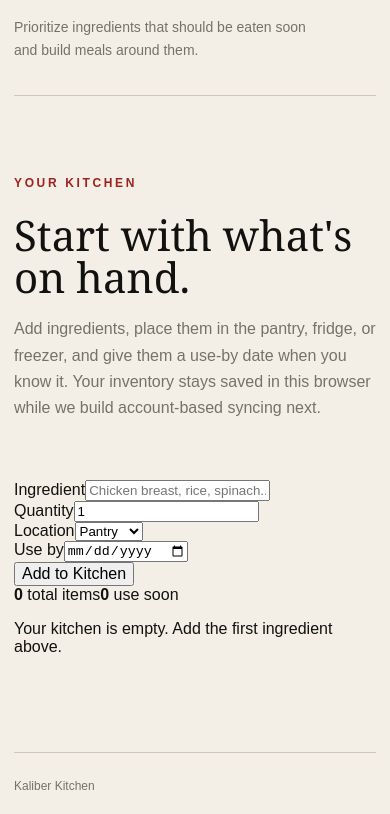
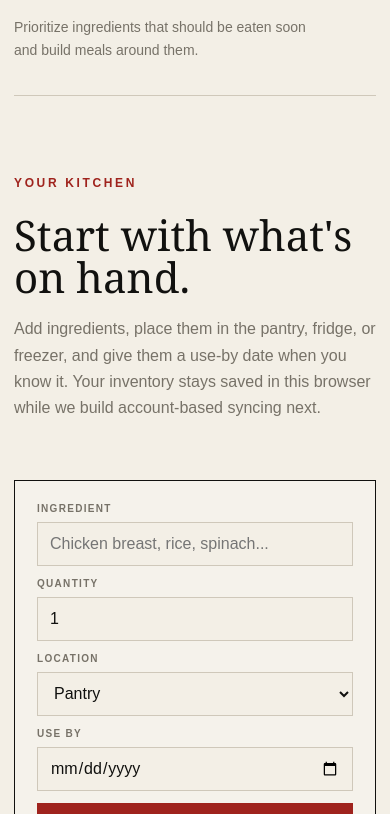
Before and after one commit to Kenneth-Parker/Kaliber-Kitchen, a Next.js app: page / in a window 390 px wide. Shown: the part 1570-2384 px from the top of the page. Built offline with nearby package versions, Linux system fonts and the light colour scheme.

Commit message:
Style interactive kitchen inventory

```diff
--- a/src/app/globals.css
+++ b/src/app/globals.css
@@ -10,7 +10,7 @@
 html { scroll-behavior: smooth; }
 body { margin: 0; background: var(--paper); color: var(--ink); font-family: Arial, Helvetica, sans-serif; }
 a { color: inherit; text-decoration: none; }
-button { font: inherit; }
+button, input, select { font: inherit; }
 .shell { width: min(1180px, calc(100% - 40px)); margin-inline: auto; }
 .nav { min-height: 92px; display: flex; align-items: center; justify-content: space-between; border-bottom: 1px solid var(--line); }
 .brand { display: flex; align-items: center; gap: 12px; font-size: 13px; font-weight: 800; letter-spacing: .16em; }
@@ -33,14 +33,32 @@ button { font: inherit; }
 .featureCard p { color: var(--accent); text-transform: uppercase; letter-spacing: .16em; font-size: 11px; font-weight: 800; }
 .featureCard h2 { max-width: 300px; margin: 14px 0; font-family: Georgia, serif; font-size: 34px; font-weight: 400; line-height: 1.05; }
 .featureCard span { display: block; max-width: 310px; color: var(--muted); line-height: 1.6; font-size: 14px; }
-.kitchen { display: grid; grid-template-columns: 1fr 1fr; gap: 90px; padding-block: 110px; }
+.kitchen { display: grid; grid-template-columns: .78fr 1.22fr; gap: 70px; padding-block: 110px; align-items: start; }
 .kitchen h2 { margin: 0 0 18px; font-family: Georgia, serif; font-size: clamp(42px, 5vw, 68px); font-weight: 400; line-height: 1; }
-.kitchen > div > p:last-child { color: var(--muted); max-width: 520px; line-height: 1.65; }
-.inventoryPreview { align-self: center; border: 1px solid var(--ink); padding: 28px; background: rgba(255,255,255,.18); }
-.inventoryTop { display: flex; justify-content: space-between; padding-bottom: 22px; border-bottom: 1px solid var(--line); font-size: 13px; }
-.inventoryPreview button { width: 100%; margin: 24px 0 10px; border: 0; background: var(--accent); color: white; padding: 15px; cursor: pointer; font-weight: 800; }
-.inventoryPreview p { text-align: center; color: var(--muted); font-size: 13px; }
+.kitchenIntro > p:last-child { color: var(--muted); max-width: 520px; line-height: 1.65; }
+.inventoryApp { border: 1px solid var(--ink); background: rgba(255,255,255,.18); }
+.inventoryForm { display: grid; grid-template-columns: 1.4fr .65fr .85fr 1fr; gap: 12px; padding: 22px; border-bottom: 1px solid var(--line); }
+.formRow { display: flex; flex-direction: column; gap: 8px; }
+.formRow label { font-size: 10px; letter-spacing: .13em; text-transform: uppercase; font-weight: 900; color: var(--muted); }
+.formRow input, .formRow select { width: 100%; min-height: 44px; border: 1px solid var(--line); background: var(--paper); color: var(--ink); padding: 0 12px; outline: none; }
+.formRow input:focus, .formRow select:focus { border-color: var(--ink); }
+.inventoryAdd { grid-column: 1 / -1; min-height: 46px; border: 0; background: var(--accent); color: white; cursor: pointer; font-weight: 900; letter-spacing: .02em; }
+.inventoryStats { display: flex; justify-content: space-between; gap: 20px; padding: 16px 22px; border-bottom: 1px solid var(--line); color: var(--muted); font-size: 12px; }
+.inventoryStats strong { color: var(--ink); }
+.inventoryList { max-height: 460px; overflow: auto; }
+.inventoryEmpty { margin: 0; padding: 44px 22px; text-align: center; color: var(--muted); font-size: 13px; }
+.inventoryItem { display: flex; align-items: center; justify-content: space-between; gap: 20px; padding: 18px 22px; border-bottom: 1px solid var(--line); }
+.inventoryItem:last-child { border-bottom: 0; }
+.inventoryItem h3 { margin: 0; font-family: Georgia, serif; font-size: 21px; font-weight: 400; }
+.inventoryItem p { margin: 6px 0 0; color: var(--muted); font-size: 12px; }
+.inventoryItem button { border: 0; background: transparent; color: var(--accent); cursor: pointer; font-size: 12px; font-weight: 800; }
+.inventoryItemTopline { display: flex; align-items: center; flex-wrap: wrap; gap: 10px; }
+.useSoonBadge { display: inline-flex; align-items: center; min-height: 22px; padding: 0 8px; background: var(--accent); color: white; font-size: 9px; font-weight: 900; letter-spacing: .06em; text-transform: uppercase; }
 .footer { border-top: 1px solid var(--line); min-height: 100px; display: flex; align-items: center; justify-content: space-between; gap: 20px; color: var(--muted); font-size: 12px; }
+
+@media (max-width: 920px) {
+  .kitchen { grid-template-columns: 1fr; }
+}
 
 @media (max-width: 760px) {
   .shell { width: min(100% - 28px, 1180px); }
@@ -52,6 +70,14 @@ button { font: inherit; }
   .featureCard, .featureCard + .featureCard { min-height: auto; padding: 34px 0; border-right: 0; border-bottom: 1px solid var(--line); }
   .featureCard:last-child { border-bottom: 0; }
   .featureNumber { margin-bottom: 36px; }
-  .kitchen { grid-template-columns: 1fr; gap: 42px; padding-block: 80px; }
+  .kitchen { gap: 42px; padding-block: 80px; }
+  .inventoryForm { grid-template-columns: 1fr 1fr; }
+  .formRowWide { grid-column: 1 / -1; }
   .footer { align-items: flex-start; flex-direction: column; justify-content: center; }
 }
+
+@media (max-width: 520px) {
+  .inventoryForm { grid-template-columns: 1fr; }
+  .formRowWide { grid-column: auto; }
+  .inventoryItem { align-items: flex-start; }
+}
```
